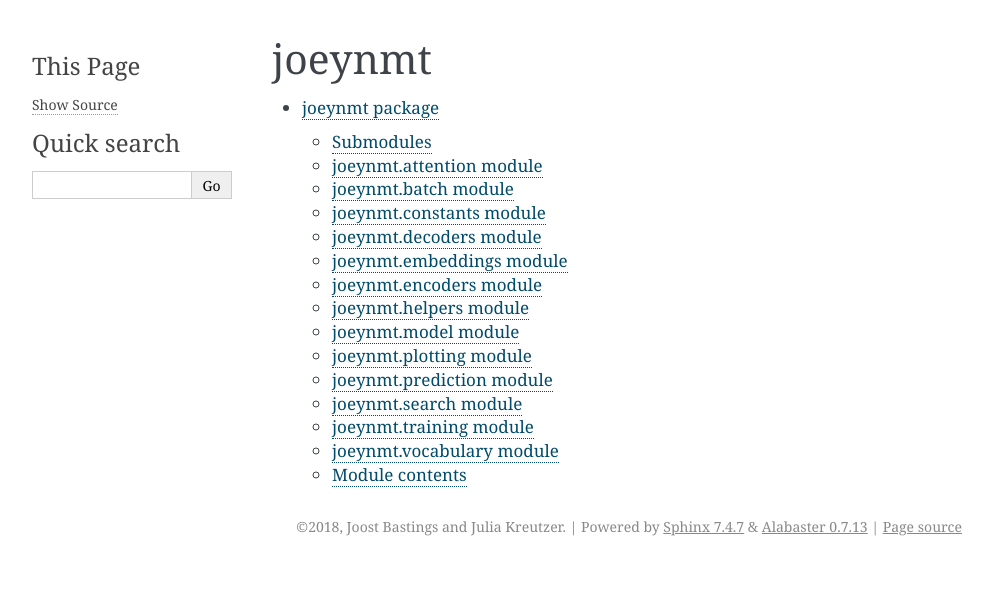
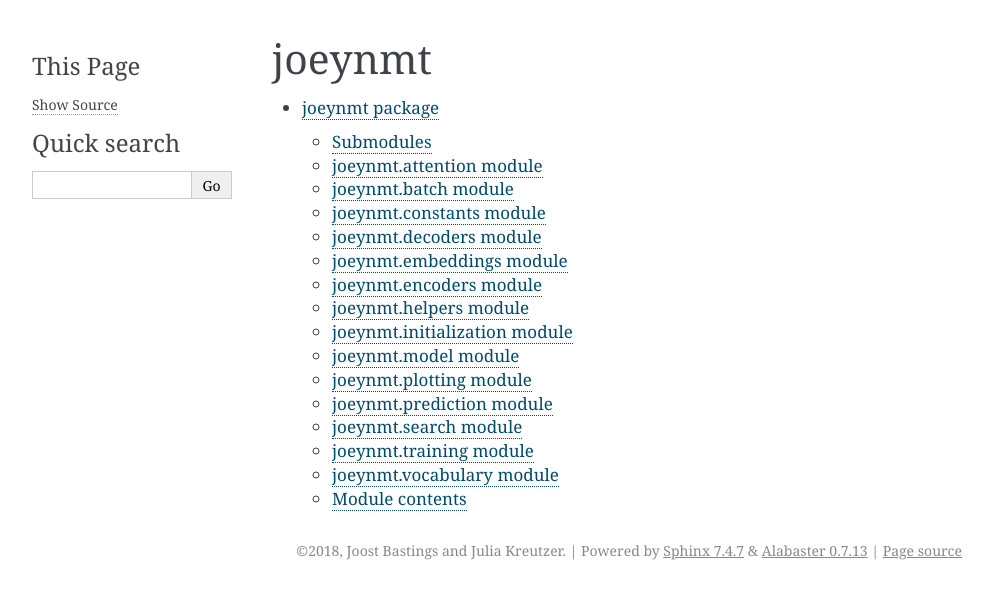
Before and after one commit to joeynmt/joeynmt, a Sphinx documentation site: the page built from docs/source/modules.rst, in a window 1280 px wide. Shown: the top 599 px of the page, without its empty margins (148-1140 px from the left). Built offline with Sphinx 7.4.7, drawn with Linux system fonts in a browser that asks for light colours.

Commit message:
init docs

```diff
--- a/docs/source/joeynmt.rst
+++ b/docs/source/joeynmt.rst
@@ -60,6 +60,14 @@
     :undoc-members:
     :show-inheritance:
 
+joeynmt.initialization module
+----------------------
+
+.. automodule:: joeynmt.initialization
+    :members:
+    :undoc-members:
+    :show-inheritance:
+
 joeynmt.model module
 --------------------
 
```
